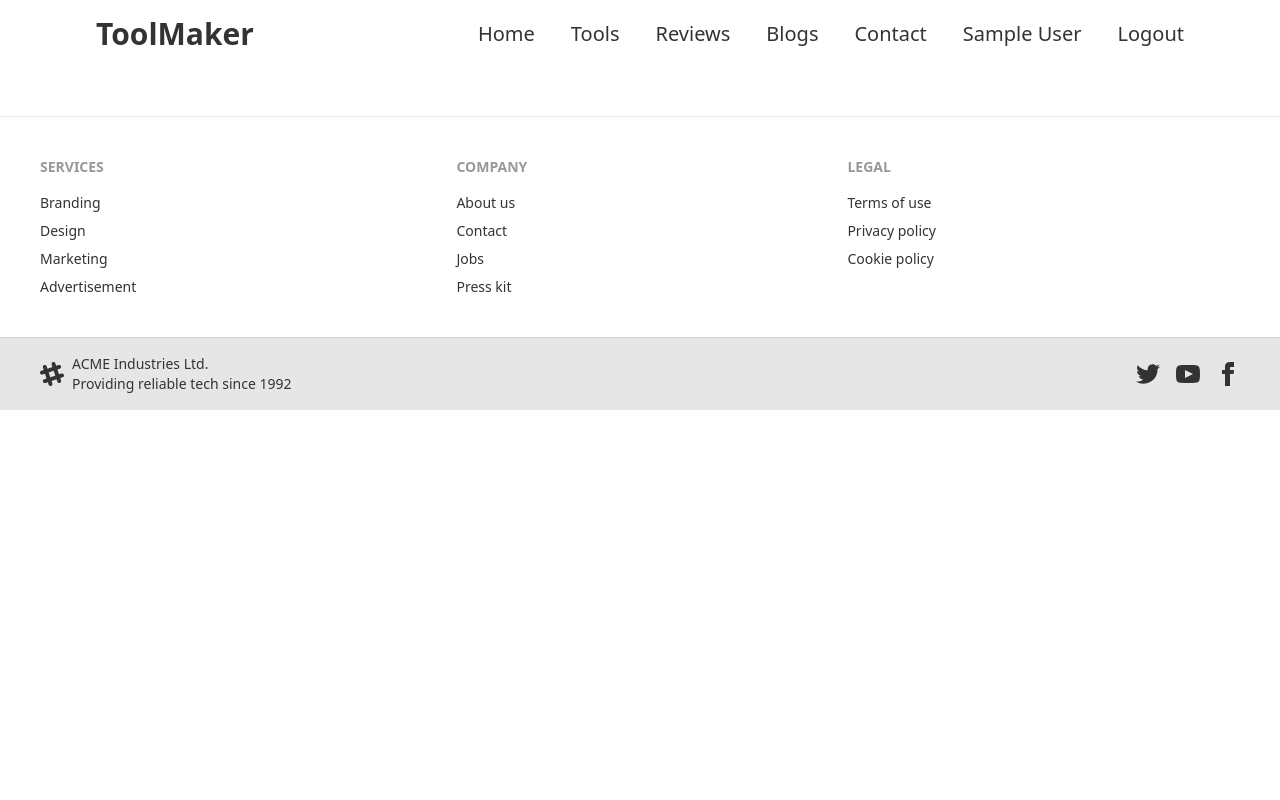
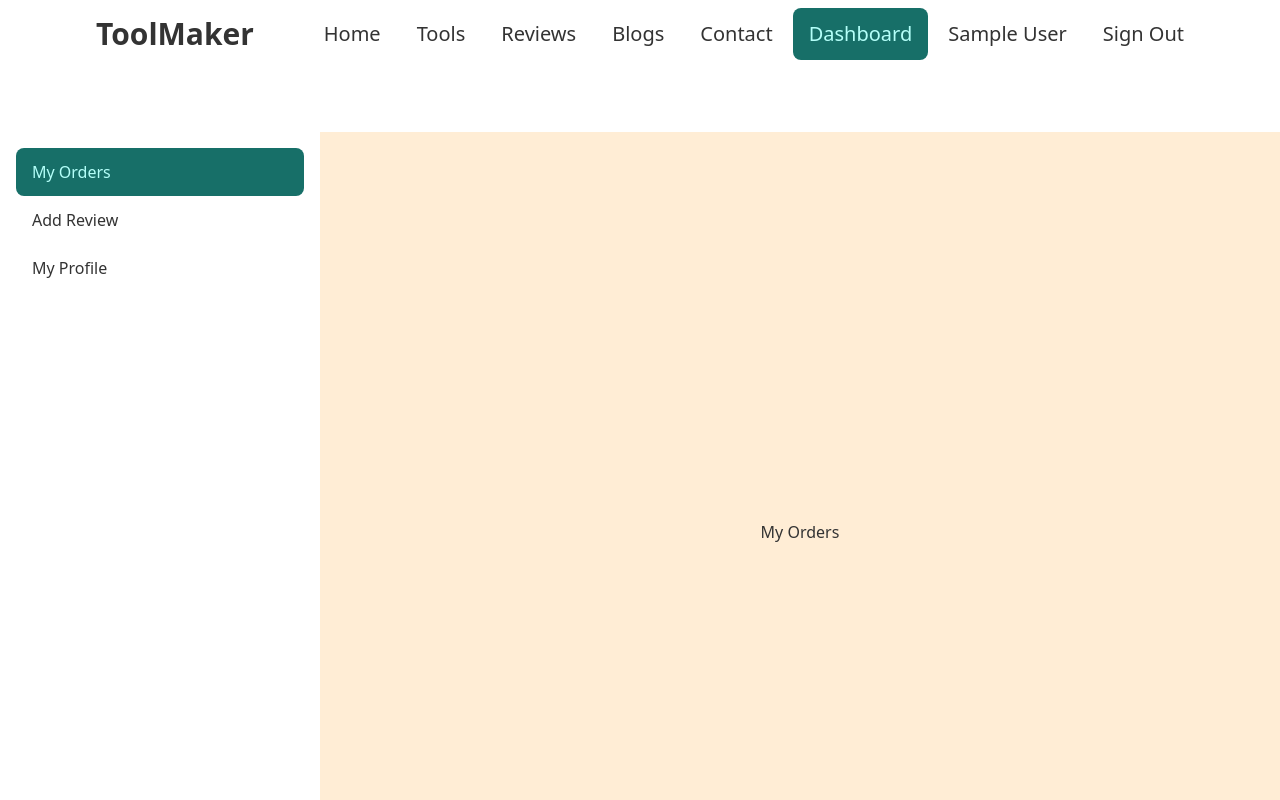
Before and after one commit to Siydulislam/tool-maker-client, a React (Create React App) app: page /dashboard in a window 1280 px wide. Shown: the top 800 px of the page. Built offline with nearby package versions, Linux system fonts and the light colour scheme; no server answers; sample sign-in values are in the browser's storage.

Commit message:
header modified

```diff
--- a/src/App.js
+++ b/src/App.js
@@ -10,12 +10,16 @@ import Login from "./Pages/Auth/Login";
 import Purchase from "./Pages/Purchase/Purchase";
 import Register from "./Pages/Auth/Register";
 import RequireAuth from "./Pages/Auth/RequireAuth";
+import Dashboard from "./Pages/Dashboard/Dashboard";
+import MyOrders from "./Pages/Dashboard/MyOrders";
+// import AddReview from "./Pages/Dashboard/AddReview";
+// import MyProfile from "./Pages/Dashboard/MyProfile";
 
 
 function App() {
   return (
     <>
-      <Header>
+      <Header></Header>
       <Routes>
         <Route path="/" element={<Home />}></Route>
         <Route path="/home" element={<Home />}></Route>
@@ -30,9 +34,14 @@ function App() {
             <Purchase />
           </RequireAuth>
         }></Route>
+        <Route path="/dashboard" element={<Dashboard />}>
+          <Route index element={<MyOrders />}></Route>
+          {/* <Route path="/review" element={<AddReview />}></Route> */}
+          {/* <Route path="/profile" element={<MyProfile />}></Route> */}
+        </Route>
       </Routes>
       <Footer />
-      </Header>
+
     </>
   );
 }
--- a/src/Components/Header.js
+++ b/src/Components/Header.js
@@ -4,7 +4,7 @@ import { useAuthState } from 'react-firebase-hooks/auth';
 import { Link, NavLink } from 'react-router-dom';
 import auth from '../Pages/Auth/firebase.init';
 
-const Header = ({ children }) => {
+const Header = () => {
     const [user] = useAuthState(auth);
 
     const logout = () => {
@@ -12,41 +12,42 @@ const Header = ({ children }) => {
         localStorage.removeItem('accessToken');
     }
     return (
-        <div class="drawer drawer-end">
-            <input id="my-drawer-3" type="checkbox" class="drawer-toggle" />
-            <div class="drawer-content flex flex-col">
-                <div class="w-full navbar lg:px-20 bg-base-100">
+        <div className="w-full navbar lg:px-20 bg-base-100">
+            <div className="navbar-start">
                 <div class="flex-1 px-2 mx-2 text-3xl font-bold"><Link to="/" >ToolMaker</Link></div>
-                    <div class="flex-none lg:hidden">
-                        <label for="my-drawer-3" class="btn btn-square btn-ghost">
-                            <svg xmlns="http://www.w3.org/2000/svg" fill="none" viewBox="0 0 24 24" class="inline-block w-6 h-6 stroke-current"><path stroke-linecap="round" stroke-linejoin="round" stroke-width="2" d="M4 6h16M4 12h16M4 18h16"></path></svg>
-                        </label>
             </div>
-                    <div class="flex-none hidden lg:block">
-                        <ul class="menu menu-horizontal gap-x-1">
+            <div className="navbar-end">
+                <div className="flex-none hidden lg:block">
+                    <ul className="menu menu-horizontal gap-x-1">
                         <li><NavLink to="/home" className="rounded-lg text-xl">Home</NavLink></li>
                         <li><NavLink to="/tools" className="rounded-lg text-xl">Tools</NavLink></li>
                         <li><NavLink to="/reviews" className="rounded-lg text-xl">Reviews</NavLink></li>
                         <li><NavLink to="/blogs" className="rounded-lg text-xl">Blogs</NavLink></li>
                         <li><NavLink to="/contact" className="rounded-lg text-xl">Contact</NavLink></li>
+                        {
+                            user && <li><NavLink to="/dashboard" className="rounded-lg text-xl">Dashboard</NavLink></li>
+                        }
                         {user && <li><button className="rounded-lg text-xl">{user.displayName}</button></li>}
-                            <li>{user ? <button onClick={logout} className="rounded-lg text-xl">Logout</button> : <NavLink to="/login" className="rounded-lg text-xl">Login</NavLink>}</li>
+                        <li>{user ? <button className="rounded-lg text-xl" onClick={logout} >Sign Out</button> : <NavLink to="/login" className="rounded-lg text-xl">Login</NavLink>}</li>
                     </ul>
                 </div>
-                </div>
-                {children}
-            </div>
-            <div class="drawer-side">
-                <label for="my-drawer-3" class="drawer-overlay"></label>
-                <ul class="menu p-4 overflow-y-auto w-80 bg-base-100 gap-y-1">
+                <div className="dropdown dropdown-end">
+                    <label tabIndex="0" className="btn btn-ghost lg:hidden">
+                        <svg xmlns="http://www.w3.org/2000/svg" className="h-5 w-5" fill="none" viewBox="0 0 24 24" stroke="currentColor"><path strokeLinecap="round" strokeLinejoin="round" strokeWidth="2" d="M4 6h16M4 12h8m-8 6h16" /></svg>
+                    </label>
+                    <ul tabIndex="0" className="menu menu-compact dropdown-content mt-3 p-2 shadow bg-base-100 rounded-box w-52">
                         <li><NavLink to="/home" className="rounded-lg text-xl">Home</NavLink></li>
                         <li><NavLink to="/tools" className="rounded-lg text-xl">Tools</NavLink></li>
                         <li><NavLink to="/reviews" className="rounded-lg text-xl">Reviews</NavLink></li>
                         <li><NavLink to="/blogs" className="rounded-lg text-xl">Blogs</NavLink></li>
                         <li><NavLink to="/contact" className="rounded-lg text-xl">Contact</NavLink></li>
+                        {
+                            user && <li><NavLink to="/dashboard" className="rounded-lg text-xl">Dashboard</NavLink></li>
+                        }
                         {user && <li><button className="rounded-lg text-xl">{user.displayName}</button></li>}
-                    <li>{user ? <button onClick={logout} className="rounded-lg text-xl">Logout</button> : <NavLink to="/login" className="rounded-lg text-xl">Login</NavLink>}</li>
+                        <li>{user ? <button className="rounded-lg text-xl" onClick={logout} >Sign Out</button> : <NavLink to="/login" className="rounded-lg text-xl">Login</NavLink>}</li>
                     </ul>
+                </div>
             </div>
         </div>
     );
--- /dev/null
+++ b/src/Components/Sidebar.js
@@ -0,0 +1,29 @@
+import React from "react";
+import { NavLink } from "react-router-dom";
+
+const Sidebar = ({ children }) => {
+    return (
+        <div class='drawer drawer-mobile mt-16 bg-accent'>
+            <input id='my-drawer-2' type='checkbox' class='drawer-toggle' />
+            <div class='drawer-content flex flex-col items-center justify-center'>
+                {children}
+            </div>
+            <div class='drawer-side '>
+                <label for='my-drawer-2' class='drawer-overlay'></label>
+                <ul class='menu p-4 overflow-y-auto w-80 bg-base-100 text-base-content'>
+                    <li>
+                        <NavLink to='/dashboard'>My Orders</NavLink>
+                    </li>
+                    <li>
+                        <NavLink to='/dashboard/review'>Add Review</NavLink>
+                    </li>
+                    <li>
+                        <NavLink to='/dashboard/profile'>My Profile</NavLink>
+                    </li>
+                </ul>
+            </div>
+        </div>
+    );
+};
+
+export default Sidebar;
--- a/src/Pages/Dashboard/Dashboard.js
+++ b/src/Pages/Dashboard/Dashboard.js
@@ -1,26 +1,12 @@
-import React from 'react';
-import AddAProduct from './AddAProduct';
-import AddReview from './AddReview';
-import MakeAdmin from './MakeAdmin';
-import ManageAllOrders from './ManageAllOrders';
-import ManageProducts from './ManageProducts';
-import ManageUsers from './ManageUsers';
-import MyOrders from './MyOrders';
-import MyProfile from './MyProfile';
+import React from "react";
+import { Outlet } from "react-router-dom";
+import Sidebar from "../../Components/Sidebar";
 
 const Dashboard = () => {
     return (
-        <div>
-            <h1>Dashboard Page</h1>
-            <MyOrders />
-            <AddReview />
-            <MyProfile />
-            <ManageAllOrders />
-            <ManageUsers />
-            <AddAProduct />
-            <ManageProducts />
-            <MakeAdmin />
-        </div>
+        <Sidebar>
+            <Outlet />
+        </Sidebar>
     );
 };
 
--- a/src/Pages/Purchase/Purchase.js
+++ b/src/Pages/Purchase/Purchase.js
@@ -1,6 +1,9 @@
 import React from 'react';
+import { useAuthState } from 'react-firebase-hooks/auth';
+import auth from '../Auth/firebase.init';
 
 const Purchase = () => {
+    const [user] = useAuthState(auth);
     return (
         <div className="mx-auto">
             <div className='grid sm:grid-cols-1 md:grid-cols-1 lg:grid-cols-2 gap-20 my-12'>
@@ -33,13 +36,13 @@ const Purchase = () => {
                                 <label class="label">
                                     <span class="label-text">Name</span>
                                 </label>
-                                <input type="text" placeholder="Name" class="input input-bordered" />
+                                <input type="text" placeholder="Name" disabled value={user?.displayName} class="input input-bordered" />
                             </div>
                             <div class="form-control">
                                 <label class="label">
                                     <span class="label-text">Email</span>
                                 </label>
-                                <input type="text" placeholder="Email" class="input input-bordered" />
+                                <input type="text" placeholder="Email" disabled value={user?.email} class="input input-bordered" />
                             </div>
                             <div class="form-control">
                                 <label class="label">
```
Lines whose indentation alone changed are shown as unchanged.
